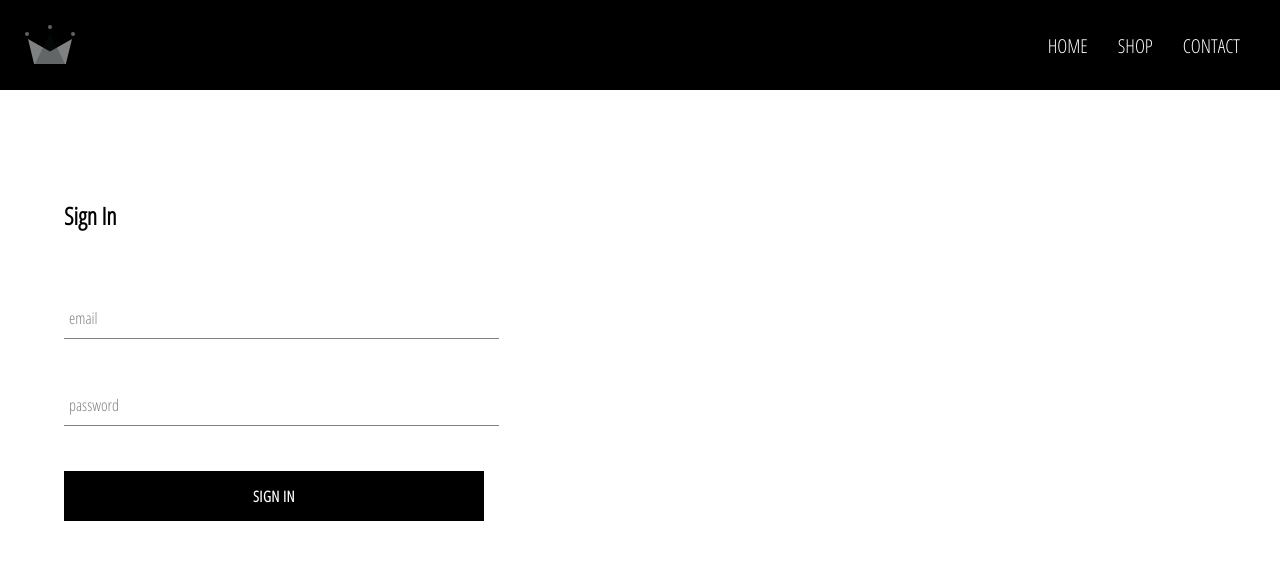
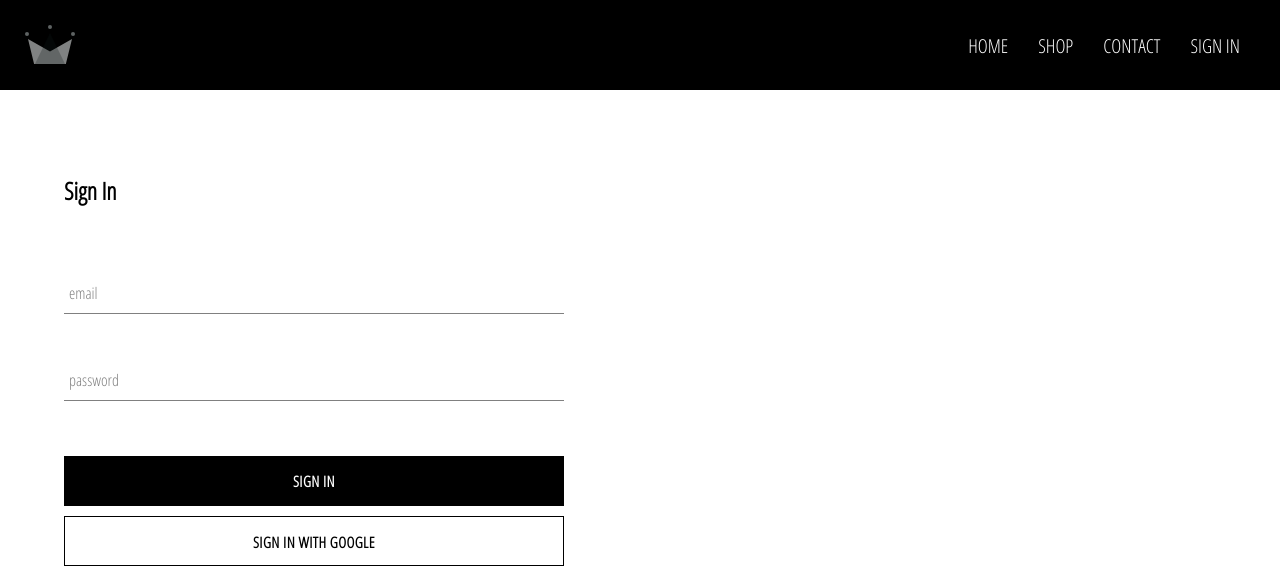
Before and after one commit to croissant0517/clothing-e-commerce, a React (Create React App) app: page /signin in a window 1280 px wide. Shown: the top 588 px of the page. Built offline with nearby package versions, Linux system fonts and the light colour scheme; no server answers.

Commit message:
install firebase and set up

```diff
--- a/package.json
+++ b/package.json
@@ -6,6 +6,7 @@
     "@testing-library/jest-dom": "^5.14.1",
     "@testing-library/react": "^11.2.7",
     "@testing-library/user-event": "^12.8.3",
+    "firebase": "^9.0.2",
     "react": "^17.0.2",
     "react-dom": "^17.0.2",
     "react-router-dom": "^5.3.0",
--- a/src/App.css
+++ b/src/App.css
@@ -8,3 +8,7 @@ a {
   color: white;
   font-size: larger;
 }
+
+* {
+  box-sizing: border-box;
+}
--- a/src/App.js
+++ b/src/App.js
@@ -1,4 +1,4 @@
-import React from 'react';
+import React, { Component } from 'react';
 import { Switch, Route } from "react-router-dom";
 import './App.css';
 
@@ -6,13 +6,31 @@ import HomePage from './pages/homepage/homepage';
 import ShopPage from './pages/shop/shop';
 import Header from './components/header/header';
 import SignInAndSignUpPage from './pages/sign-in-and-sign-up/sign-in-and-sign-up';
+import { auth } from './firebase/firebase.utils';
 
 
+class App extends Component {
+  constructor() {
+    super();
 
-function App() {
+    this.state = {
+      currentUser: null
+    }
+  }
+
+  unsubscribeFromAuth = null;
+
+  componentDidMount() {
+    this.unsubscribeFromAuth = auth.onAuthStateChanged(user => {
+      this.setState({ currentUser: user});
+      console.log(user);
+    });
+  }
+
+  render() {
     return (
       <div>
-      <Header />
+        <Header currentUser = {this.state.currentUser} />
         <Switch>
           <Route exact = { true } path = "/" component = {HomePage} />
           <Route exact = { true } path = "/shop" component = {ShopPage} />
@@ -21,5 +39,6 @@ function App() {
       </div>
     );
   }
+}
 
 export default App;
--- a/src/components/custom-button/custom-button.jsx
+++ b/src/components/custom-button/custom-button.jsx
@@ -3,7 +3,7 @@ import "./custom-button.scss";
 
 const CustomButton = (props) => {
     return (
-        <button className = "custom-button" type = {props.type} >
+        <button className = {`${props.isGoogleSignIn ? "google-sign-in" : ""} custom-button`} type = {props.type} onClick = {props.onClick}>
             {props.children}
         </button>
     );
--- a/src/components/custom-button/custom-button.scss
+++ b/src/components/custom-button/custom-button.scss
@@ -12,8 +12,9 @@
     font-weight: bolder;
     border: none;
     cursor: pointer;
+    margin-top: 10px;
 
-    &:hover {
+    &.google-sign-in {
       background-color: white;
       color: black;
       border: 1px solid black;
--- a/src/components/form-input/form-input.scss
+++ b/src/components/form-input/form-input.scss
@@ -29,7 +29,7 @@ $main-color: black;
     &:focus {
         outline: none;
     }
-
+    // focus指的是當滑鼠點擊在某處或是瀏覽器滑到某處時，類似於hover的用途
     &:focus ~ .form-input-label {
         // 使用上面 @mixin shrinkLabel的css樣式區塊
         @include shrinkLabel();
--- a/src/components/header/header.jsx
+++ b/src/components/header/header.jsx
@@ -3,7 +3,15 @@ import { Link } from "react-router-dom";
 import { ReactComponent as Logo } from "../../assets/crown.svg"
 import "./header.scss";
 
-const Header = () => {
+import { auth } from "../../firebase/firebase.utils";
+
+const Header = (props) => {
+
+    // 將用戶登出
+    const handleSignOut = () => {
+        auth.signOut()
+    }
+
     return(
         <div className = "header" >
             <Link className = "logo-container" to = "/" >
@@ -19,6 +27,12 @@ const Header = () => {
                 <Link className = "option" to = "/shop" >
                     CONTACT
                 </Link>
+                {
+                    props.currentUser ?
+                    <div className = "option" onClick = {handleSignOut} >SIGN OUT</div>
+                    :
+                    <Link className = "option" to = "/signin" >SIGN IN</Link>
+                }
             </div>
         </div>
     );
--- a/src/components/header/header.scss
+++ b/src/components/header/header.scss
@@ -23,6 +23,13 @@
 
       .option {
         padding: 10px 15px;
+        text-decoration: none;
+        color: white;
+        font-size: larger;
+
+        &:hover {
+          cursor: pointer;
+        }
       }
     }
 }
--- a/src/components/sign-in/sign-in.jsx
+++ b/src/components/sign-in/sign-in.jsx
@@ -3,6 +3,7 @@ import "./sign-in.scss";
 
 import FormInput from "../form-input/form-input";
 import CustomButton from "../custom-button/custom-button";
+import { signInWithGoogle } from "../../firebase/firebase.utils";
 
 class SignIn extends Component {
     constructor() {
@@ -51,7 +52,9 @@ class SignIn extends Component {
                         required
                     />
                     {/* <label>Password</label> */}
-                    <CustomButton type = "submit" > Sign in </CustomButton>
+
+                        <CustomButton type = "submit" > Sign in </CustomButton>
+                        <CustomButton onClick = {signInWithGoogle} isGoogleSignIn >Sign in with Google </CustomButton>
                 </form>
             </div>
         );
--- a/src/components/sign-in/sign-in.scss
+++ b/src/components/sign-in/sign-in.scss
@@ -1,6 +1,6 @@
 .sign-in {
-    width: 420px;
-    padding: 5vw;
+    width: 500px;
+    margin: 5vw;
     display: flex;
     flex-direction: column;
 }
--- /dev/null
+++ b/src/firebase/firebase.utils.js
@@ -0,0 +1,29 @@
+// Import the functions you need from the SDKs you need
+import { initializeApp } from "firebase/app";
+import { getAuth, signInWithPopup, GoogleAuthProvider } from "firebase/auth";
+import { getFirestore } from "firebase/firestore";
+
+// TODO: Add SDKs for Firebase products that you want to use
+// https://firebase.google.com/docs/web/setup#available-libraries
+
+// Your web app's Firebase configuration
+// For Firebase JS SDK v7.20.0 and later, measurementId is optional
+const firebaseConfig = {
+  apiKey: "AIzaSyDbMg5hj4Areww41k4gfuqQLj5LKBeqZxc",
+  authDomain: "clothing-e-commerce-db-f3d88.firebaseapp.com",
+  projectId: "clothing-e-commerce-db-f3d88",
+  storageBucket: "clothing-e-commerce-db-f3d88.appspot.com",
+  messagingSenderId: "79405258452",
+  appId: "1:79405258452:web:85988cf39541ce031e0d41",
+  measurementId: "G-HT6N0TTX5X"
+};
+
+// Initialize Firebase
+initializeApp(firebaseConfig);
+
+// Export all we need method
+export const auth = getAuth();
+export const firestore = getFirestore();
+
+const provider = new GoogleAuthProvider();
+export const signInWithGoogle = () => signInWithPopup(auth, provider);
```
Also changed, not shown: 1 other file (tests, documents, lock files or other folders). Lines whose indentation alone changed are shown as unchanged.
